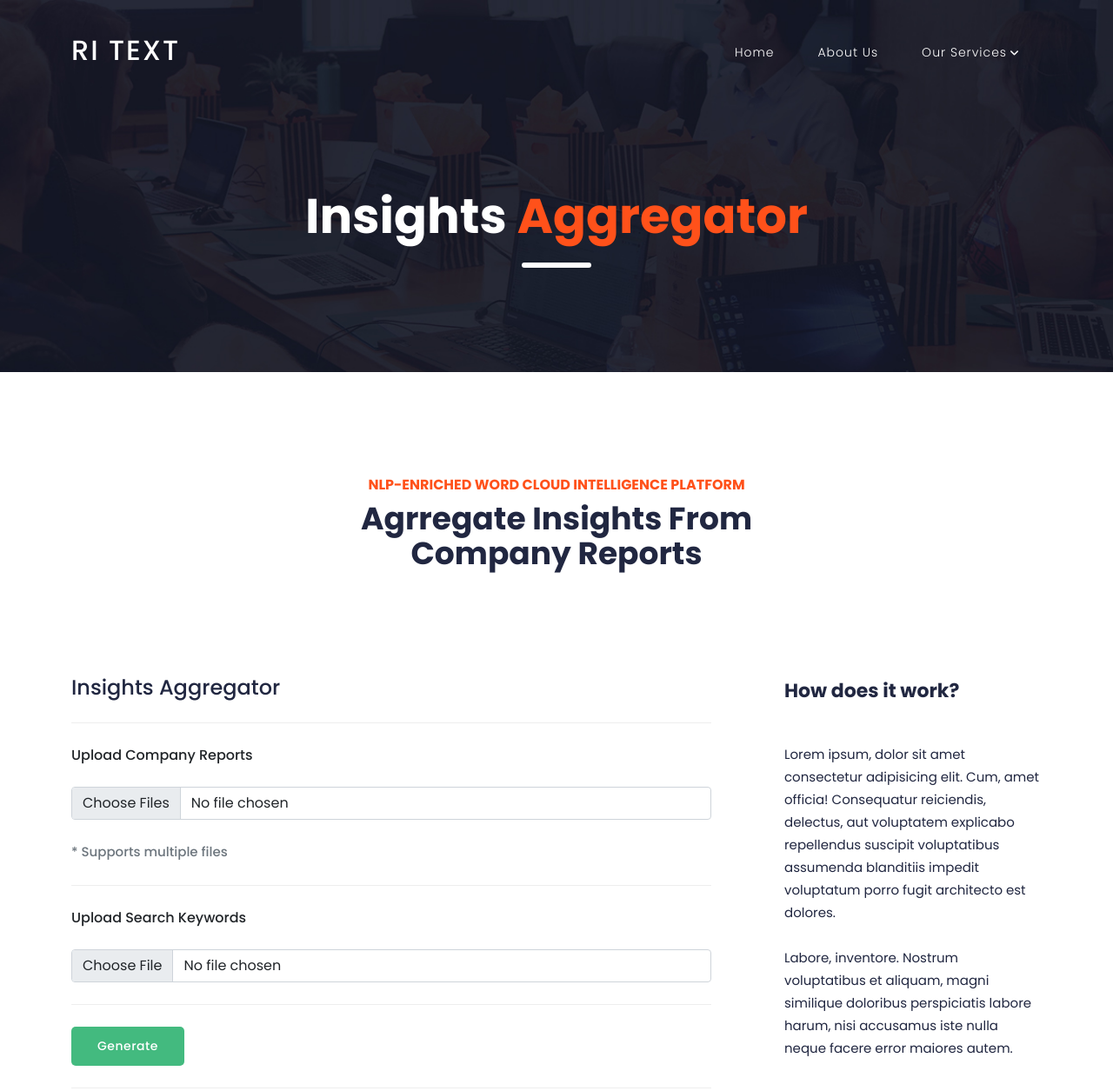
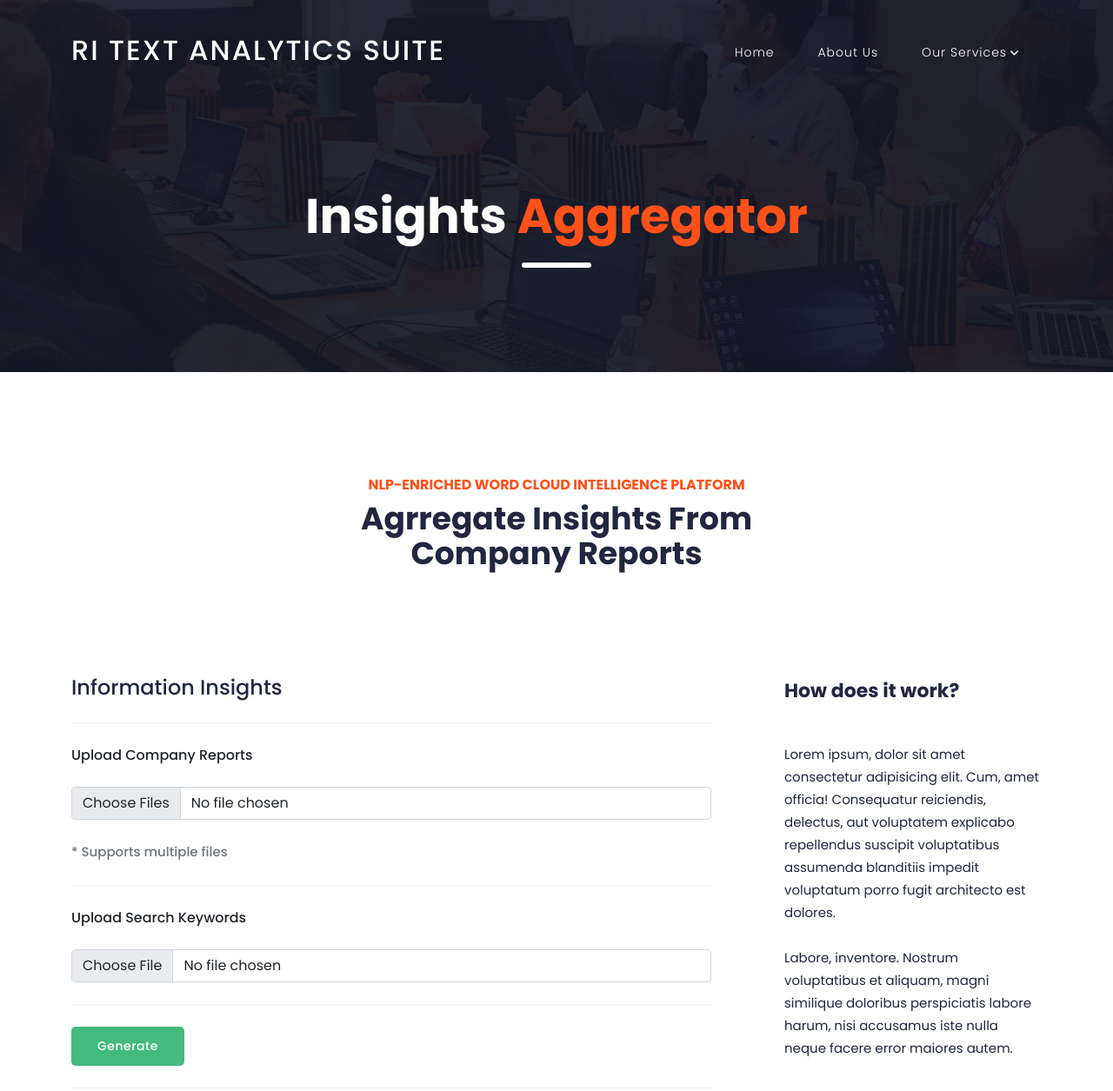
Before and after one commit to hassanaziz0012/text-suite, a plain HTML site: page insights.html in a window 1280 px wide. Shown: the top 1255 px of the page at 87% size. Drawn offline with nearby package versions, Linux system fonts and the light colour scheme.

Commit message:
Service name fixes

```diff
--- a/insights.html
+++ b/insights.html
@@ -53,7 +53,7 @@ https://templatemo.com/tm-574-mexant
                       <!-- ***** Logo Start ***** -->
                       <a href="index.html" class="logo">
 
-                        <h2 style="color: white; display: inline;">RI Text</h2>
+                        <h2 style="color: white; display: inline;">RI Text Analytics Suite</h2>
                       </a>
                       <!-- ***** Logo End ***** -->
                       <!-- ***** Menu Start ***** -->
@@ -66,8 +66,8 @@ https://templatemo.com/tm-574-mexant
                                 <li><a href="our-services.html">All Services</a></li>
                                 <li><a href="text_insights.html">Text Insights</a></li>
                                 <li><a href="news_insights.html">News Insights</a></li>
-                                <li><a href="insights.html">Insights Aggregator</a></li>
-                                <li><a href="social_media.html">Social Media Analytics</a></li>
+                                <li><a href="insights.html">Information Insights</a></li>
+                                <li><a href="social_media.html">Social Media Insights</a></li>
                             </ul>
                           </li>
                           <li></li>
@@ -115,7 +115,7 @@ https://templatemo.com/tm-574-mexant
                       <div>
                           <form action="#" method="post">
                               <div class="main-list">
-                                <h4 class="title">Insights Aggregator</h4>
+                                <h4 class="title">Information Insights</h4>
                               </div>
                               <div class="list-item d-flex flex-column" style="font-weight: 500;">
                                 <label for="company_reports">Upload Company Reports</label> <br>
```
Also changed, not shown: about-us.html (+3 -3 lines), contact-us.html (+3 -3 lines), index.html (+3 -3 lines), news_insights.html (+3 -3 lines), our-services.html (+3 -3 lines), social_media.html (+3 -3 lines), text_insights.html (+4 -4 lines).
